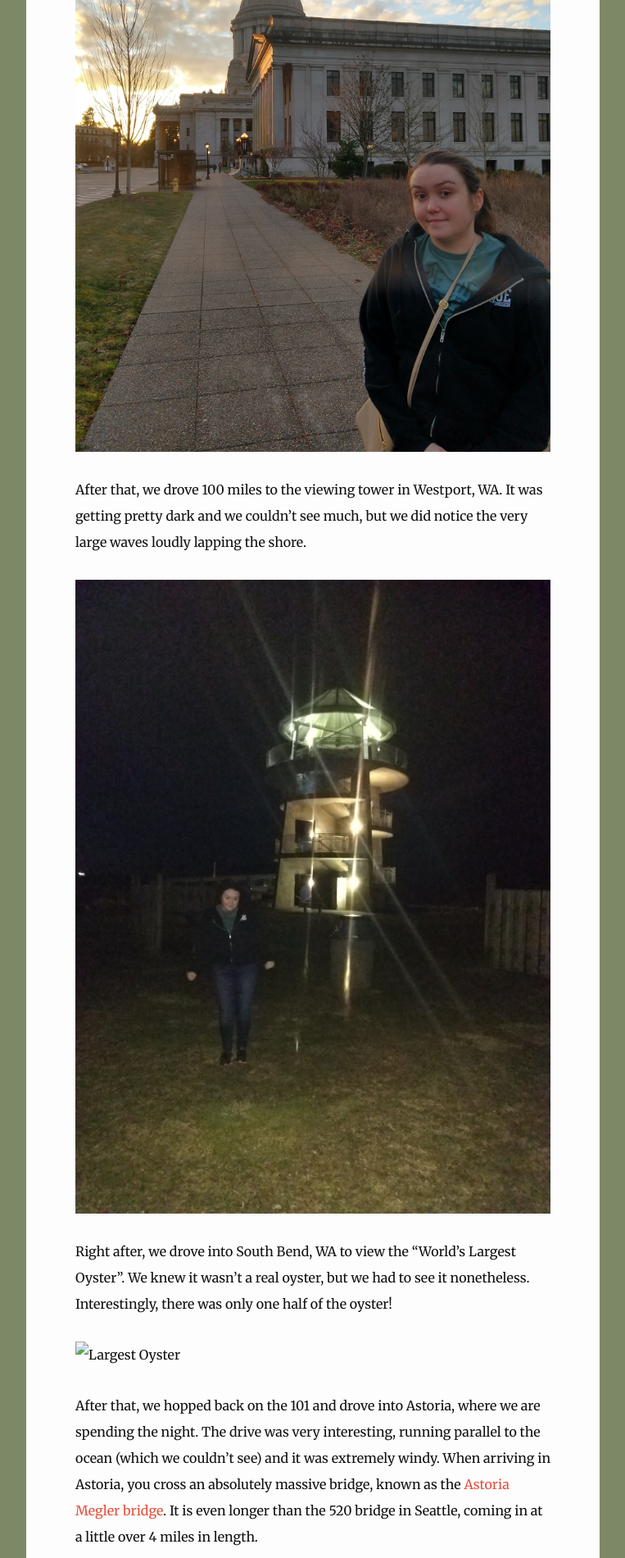
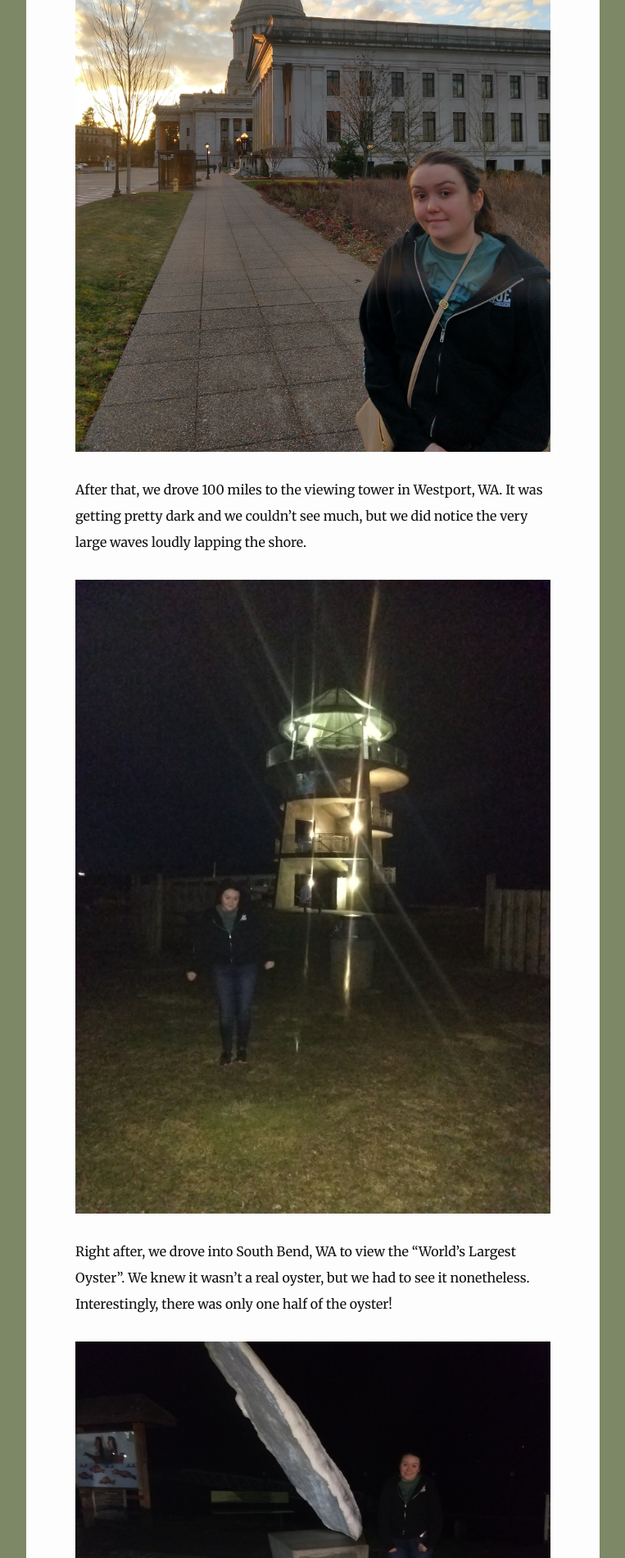
Before and after one commit to nick-pape/nickpape.com, a Jekyll site: the page built from _posts/2019-3-2-Day-One.md, in a window 1280 px wide. Shown: the part 2591-4491 px from the top of the page at 82% size, without its empty margins (258-1021 px from the left). Built offline with Jekyll 4.4.1, drawn with Linux system fonts in a browser that asks for light colours; nearby versions of some CDN libraries; comment, search, counter and statistics services are not loaded; grey boxes are pictures that could not be loaded.

Commit message:
fix images

```diff
--- a/_posts/2019-3-2-Day-One.md
+++ b/_posts/2019-3-2-Day-One.md
@@ -40,7 +40,7 @@ Right after, we drove into South Bend, WA to view the "World's Largest Oyster".
 We knew it wasn't a real oyster, but we had to see it nonetheless.
 Interestingly, there was only one half of the oyster!
 
-![Largest Oyster](53145810_309894676545649_3100477040613130240_n.jpg)
+![Largest Oyster](/assets/images/53145810_309894676545649_3100477040613130240_n.jpg)
 
 After that, we hopped back on the 101 and drove into Astoria, where we are spending
 the night. The drive was very interesting, running parallel to the ocean (which
```
